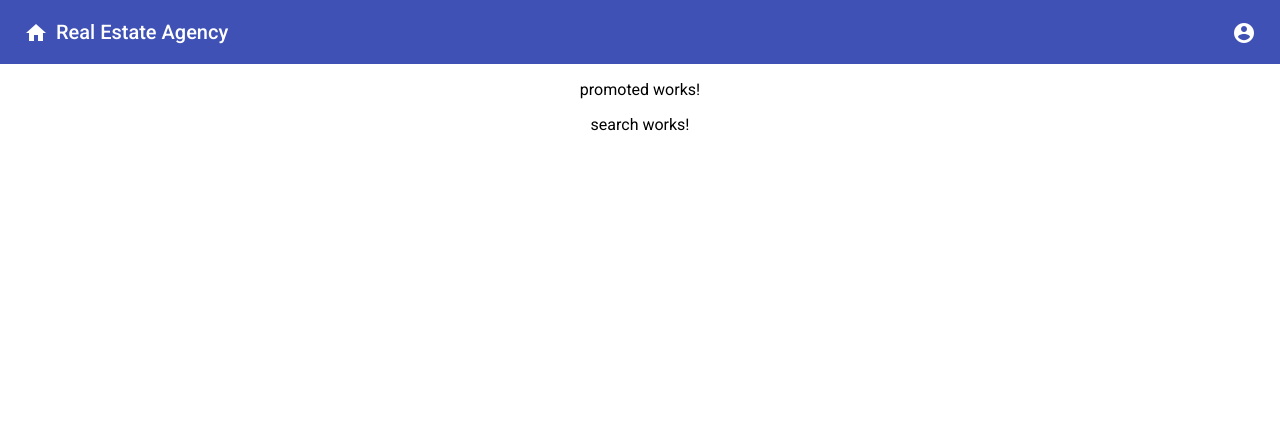
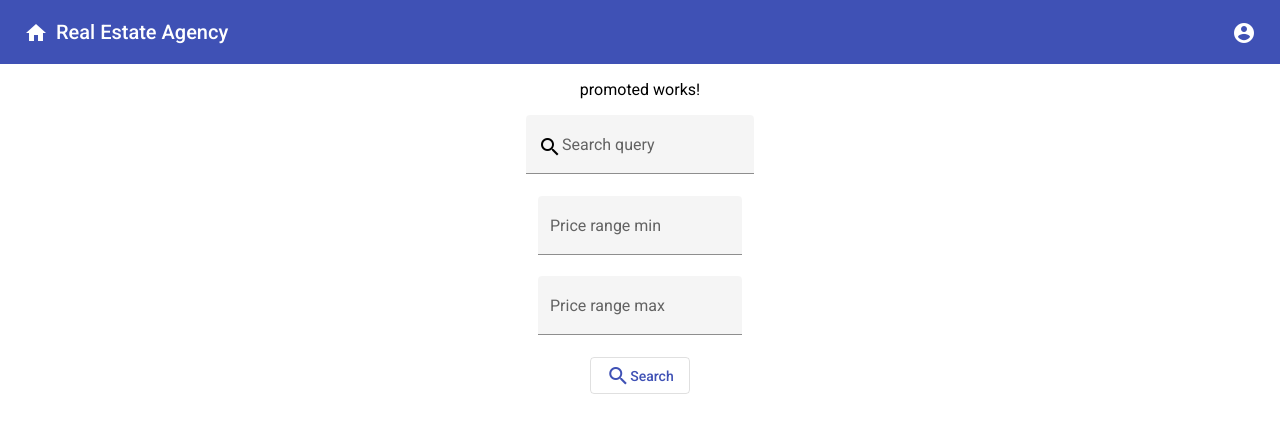
Before and after one commit to bogdanbebic/etf-pia, an Angular app in the folder real-estate-agency/: page / in a window 1280 px wide. Shown: the top 432 px of the page. Built offline with nearby package versions, Linux system fonts and the light colour scheme.

Commit message:
frontend/search.component: Add search inputs

```diff
--- a/real-estate-agency/src/app/search/search.component.html
+++ b/real-estate-agency/src/app/search/search.component.html
@@ -1 +1,20 @@
-<p>search works!</p>
+<mat-form-field appearance="fill">
+  <mat-label>Search query</mat-label>
+  <mat-icon matPrefix>search</mat-icon>
+  <input matInput [(ngModel)]="searchQuery" type="search">
+</mat-form-field>
+<br />
+<mat-form-field appearance="fill">
+  <mat-label>Price range min</mat-label>
+  <input matInput [(ngModel)]="priceRangeMin" type="number">
+</mat-form-field>
+<br />
+<mat-form-field appearance="fill">
+  <mat-label>Price range max</mat-label>
+  <input matInput [(ngModel)]="priceRangeMax" type="number">
+</mat-form-field>
+<br />
+<button mat-stroked-button color="primary" (click)="search()">
+  <mat-icon>search</mat-icon>
+  <span>Search</span>
+</button>
--- a/real-estate-agency/src/app/search/search.component.ts
+++ b/real-estate-agency/src/app/search/search.component.ts
@@ -7,9 +7,17 @@ import { Component, OnInit } from '@angular/core';
 })
 export class SearchComponent implements OnInit {
 
+  searchQuery: string;
+  priceRangeMin: number;
+  priceRangeMax: number;
+
   constructor() { }
 
   ngOnInit(): void {
   }
 
+  search() {
+    // TODO: implement
+  }
+
 }
```
